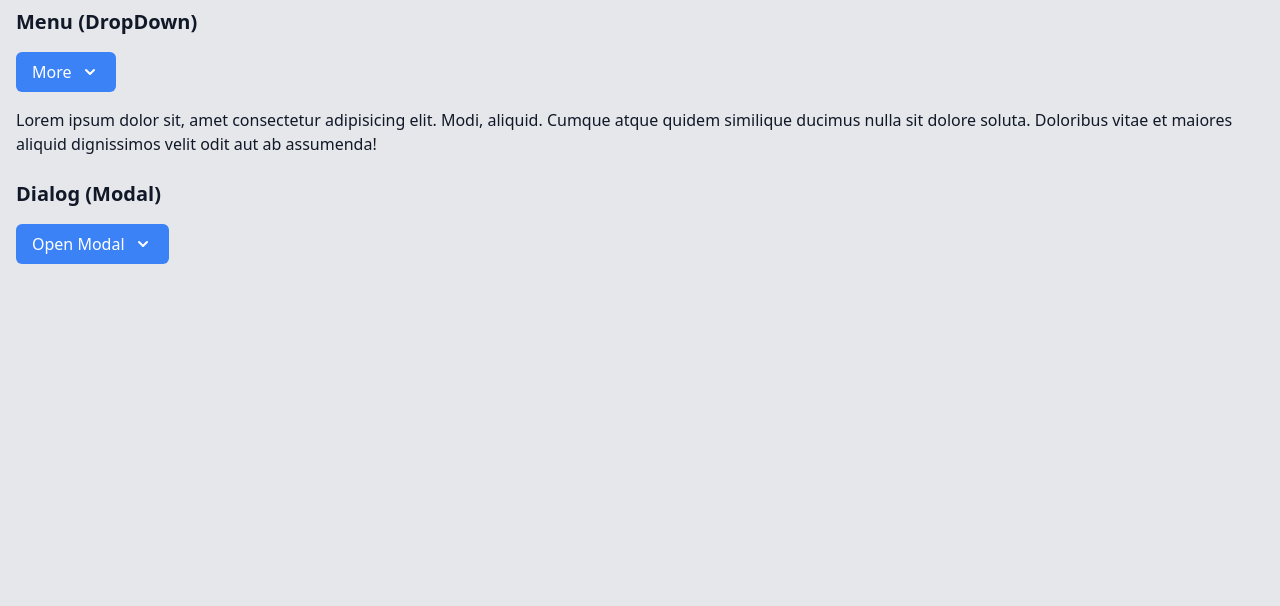
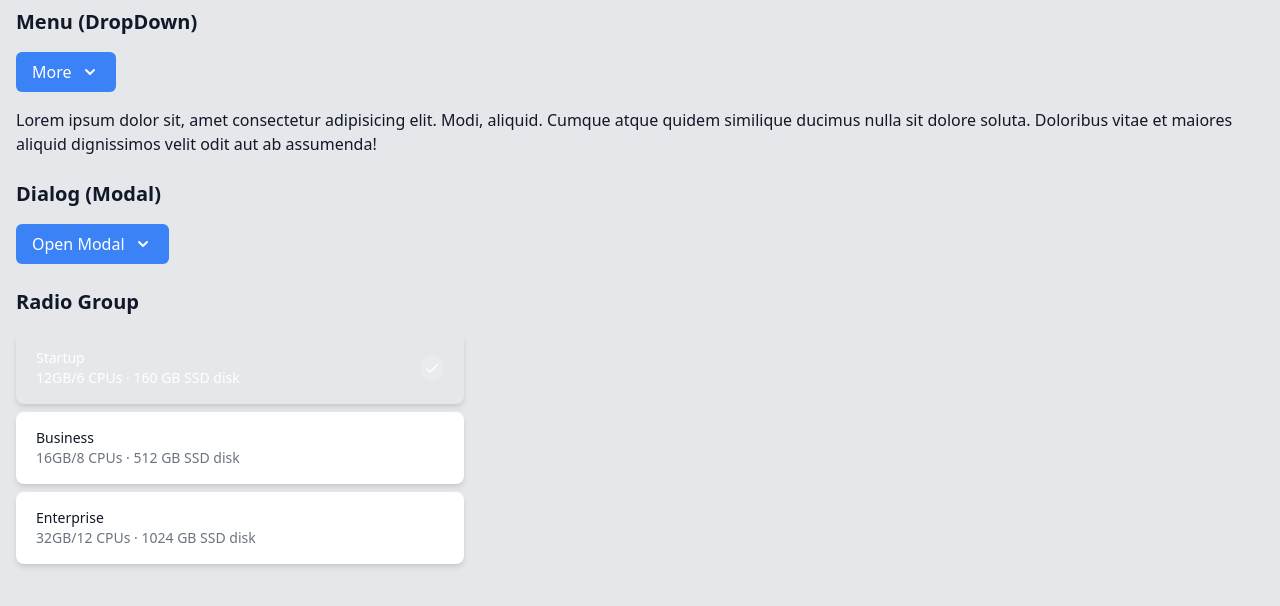
Before and after one commit to yxj0312/headless-ui-styled, a Vue app: page / in a window 1280 px wide. Shown: the top 606 px of the page. Built offline with nearby package versions, Linux system fonts and the light colour scheme.

Commit message:
add to app.vue

```diff
--- a/src/App.vue
+++ b/src/App.vue
@@ -169,14 +169,14 @@ import Modal from './components/Modal.vue';
         <div class="mt-4">
           <h2 class="font-bold text-xl pt-2">Dialog (Modal)</h2>
           <div class="mt-4">
-            <testModal/>
-            <!-- <button
-              class="flex items-center bg-blue-500 text-white rounded-md px-4 py-2"
-              @click="openModal"
-            >
-              <span>Open Modal</span>
-              <ChevronDownIcon class="h-5 w-5 ml-2" />
-            </button> -->
+            <testModal />
+          </div>
+        </div>
+
+        <div class="mt-4">
+          <h2 class="font-bold text-xl pt-2">Radio Group</h2>
+          <div class="mt-4">
+            <radioGroup />
           </div>
         </div>
       </div>
@@ -191,7 +191,8 @@ import {
 } from "@headlessui/vue";
 import { ChevronDownIcon } from "@heroicons/vue/solid";
 import { PencilIcon } from "@heroicons/vue/outline";
-import testModal from './components/Modal.vue'
+import testModal from './components/Modal.vue';
+import radioGroup from './components/RadioButton.vue'
 export default {
   components: {
     Menu,
--- a/src/components/RadioButton.vue
+++ b/src/components/RadioButton.vue
@@ -1,6 +1,6 @@
 <template>
-  <div class="w-full px-4 py-16">
-    <div class="w-full max-w-md mx-auto">
+  <div class="w-full">
+    <div class="w-full max-w-md">
       <RadioGroup v-model="selected">
         <RadioGroupLabel class="sr-only">Server size</RadioGroupLabel>
         <div class="space-y-2">
```
